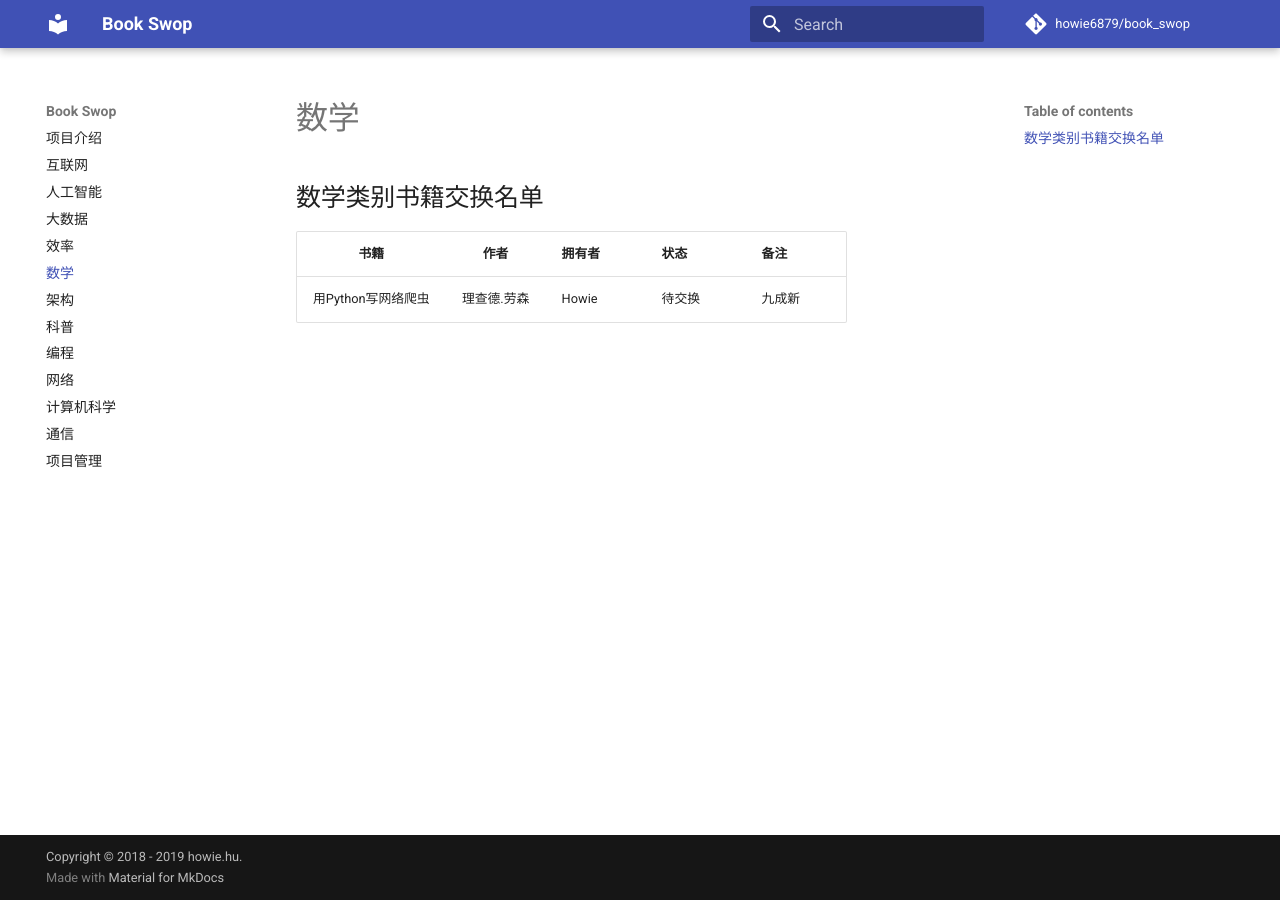
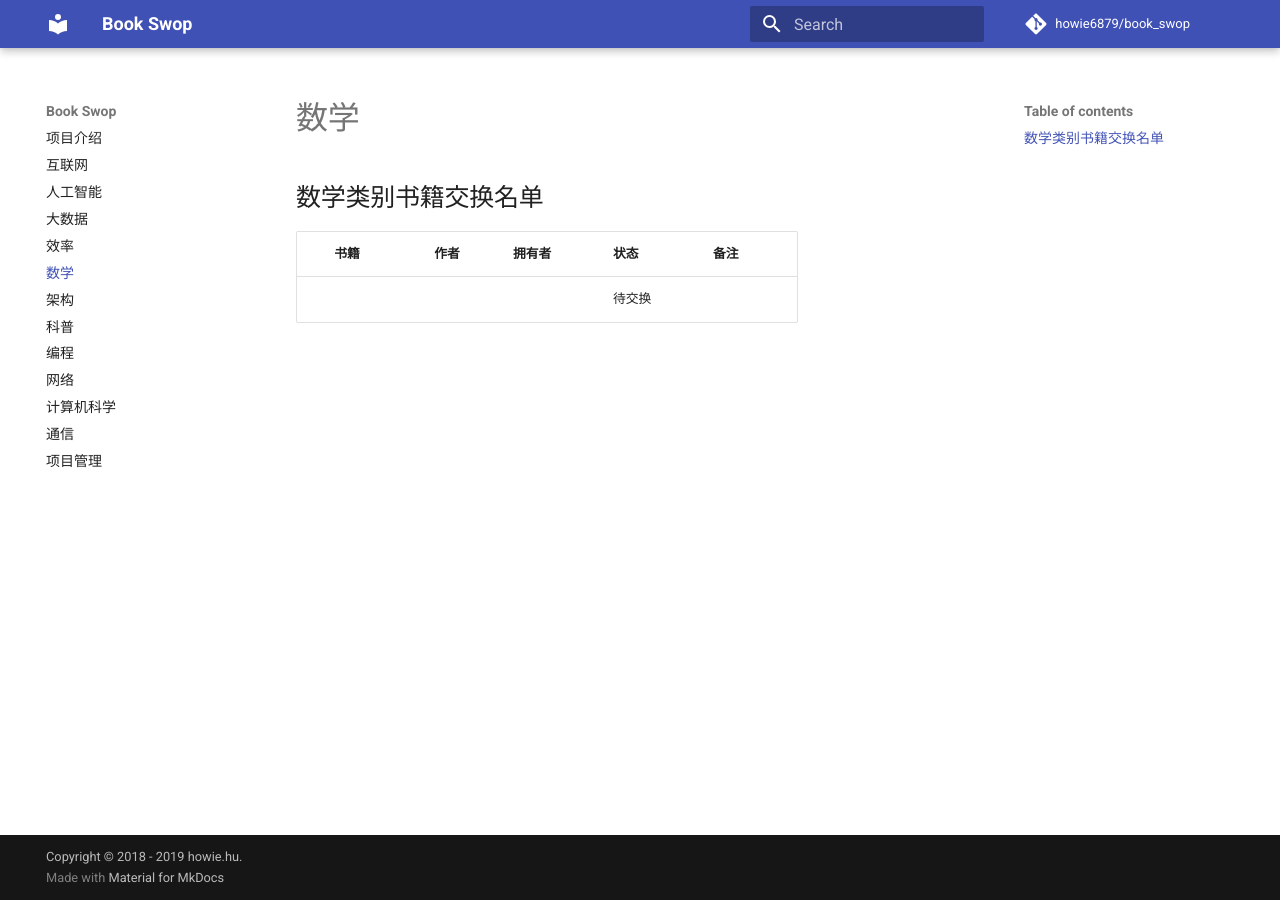
Before and after one commit to howie6879/book_swop, an MkDocs documentation site: the page built from docs/数学/README.md, in a window 1280 px wide. Built offline with MkDocs 1.6.1 and Material for MkDocs 9.7.7, drawn with Linux system fonts in a browser that asks for light colours; comment, search, counter and statistics services are not loaded.

Commit message:
Add site

```diff
--- a/docs/数学/README.md
+++ b/docs/数学/README.md
@@ -2,4 +2,4 @@
 
 | 书籍          | 作者   | 拥有者   | 状态  | 备注    |
 |:-----------:|:----:| ----- | --- | ----- |
-|  用Python写网络爬虫  | 理查德.劳森  |  Howie | 待交换 |  九成新  |
+|    | |   | 待交换 |    |
```
Also changed, not shown: docs/编程/README.md (+1 -0 lines).
